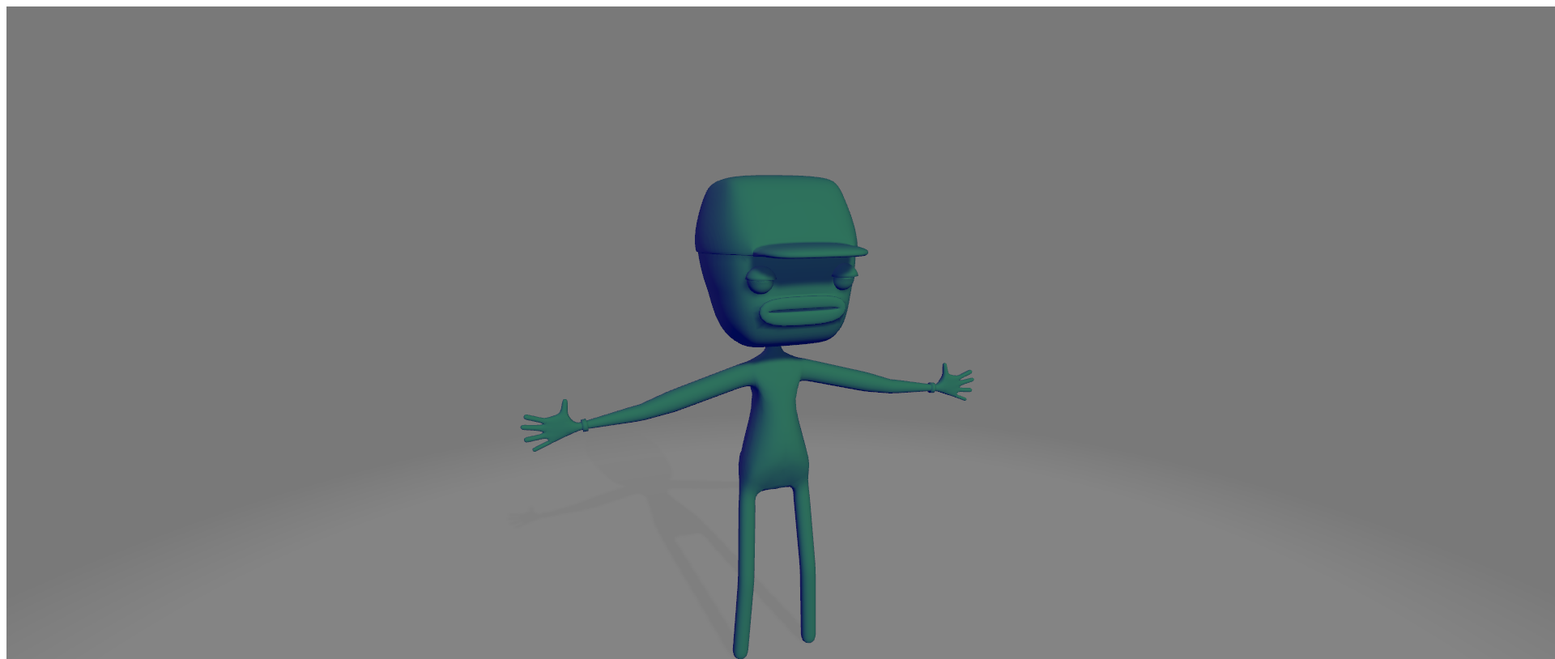
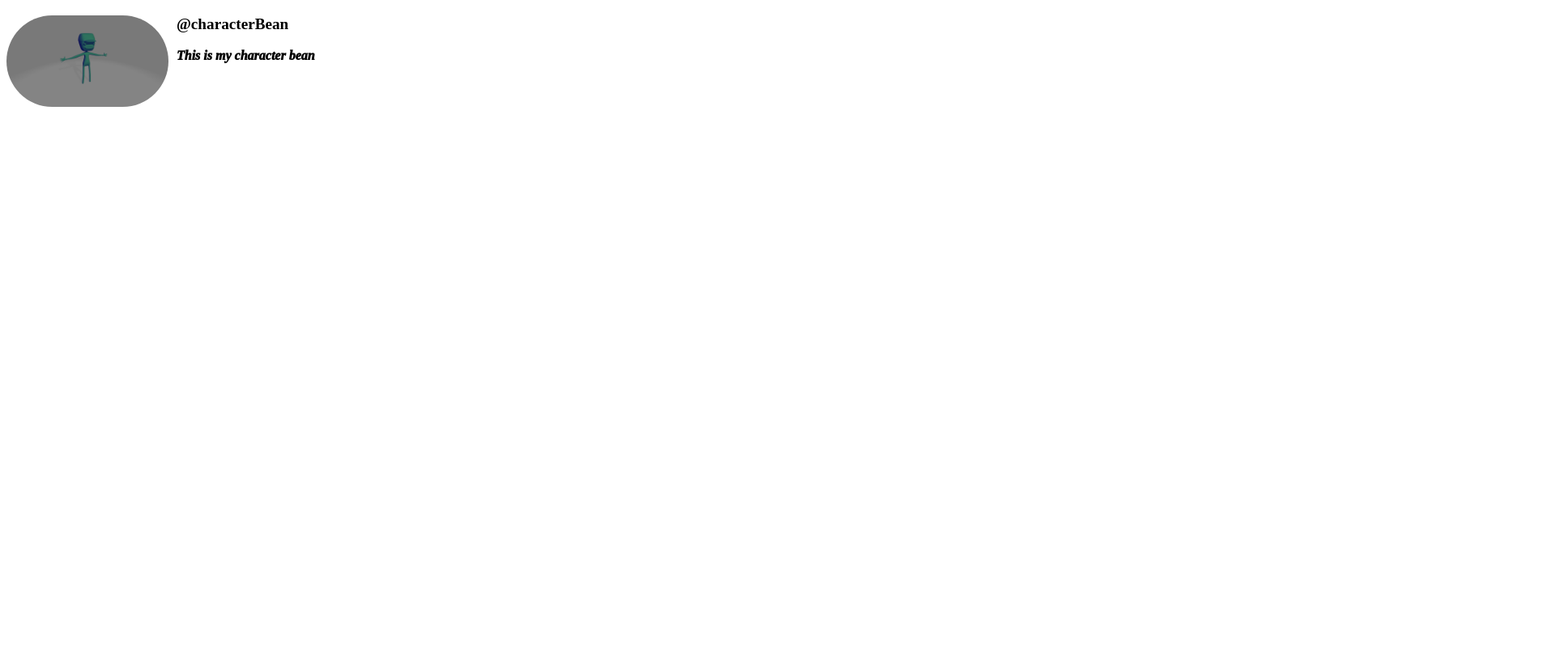
Before and after one commit to khidash8/CWM-Html-CSS, a plain HTML site: page index.html in a window 1280 px wide. Shown: the top 814 px of the page at 81% size, 1920 px wide, since content can reach past the window. Drawn offline with Linux system fonts and the light colour scheme.

Commit message:
added basic CSS

```diff
--- a/index.html
+++ b/index.html
@@ -2,11 +2,29 @@
 <html>
     <head>
         <title>Code With Mosh Html Css</title>
+        <style>
+            img {
+                width: 200px;
+                border-radius: 100px;
+                float: left;
+                margin-right: 10px;
+            }
+        </style>
     </head>
     <body>
         <img src="Images/11-Charcter been.png" alt="image of character bean">
-        <p>@characterBean</p>
-        <p>This is my character bean</p>
+        <style>
+            .username{
+                font-size: larger;
+                font-weight: bold;
+            }
+            .profession{
+                font-weight: 1000;
+                font-style: oblique;
+            }
+        </style>
+        <p class="username">@characterBean</p>
+        <p class="profession">This is my character bean</p>
     </body>
 
 </html>
```
